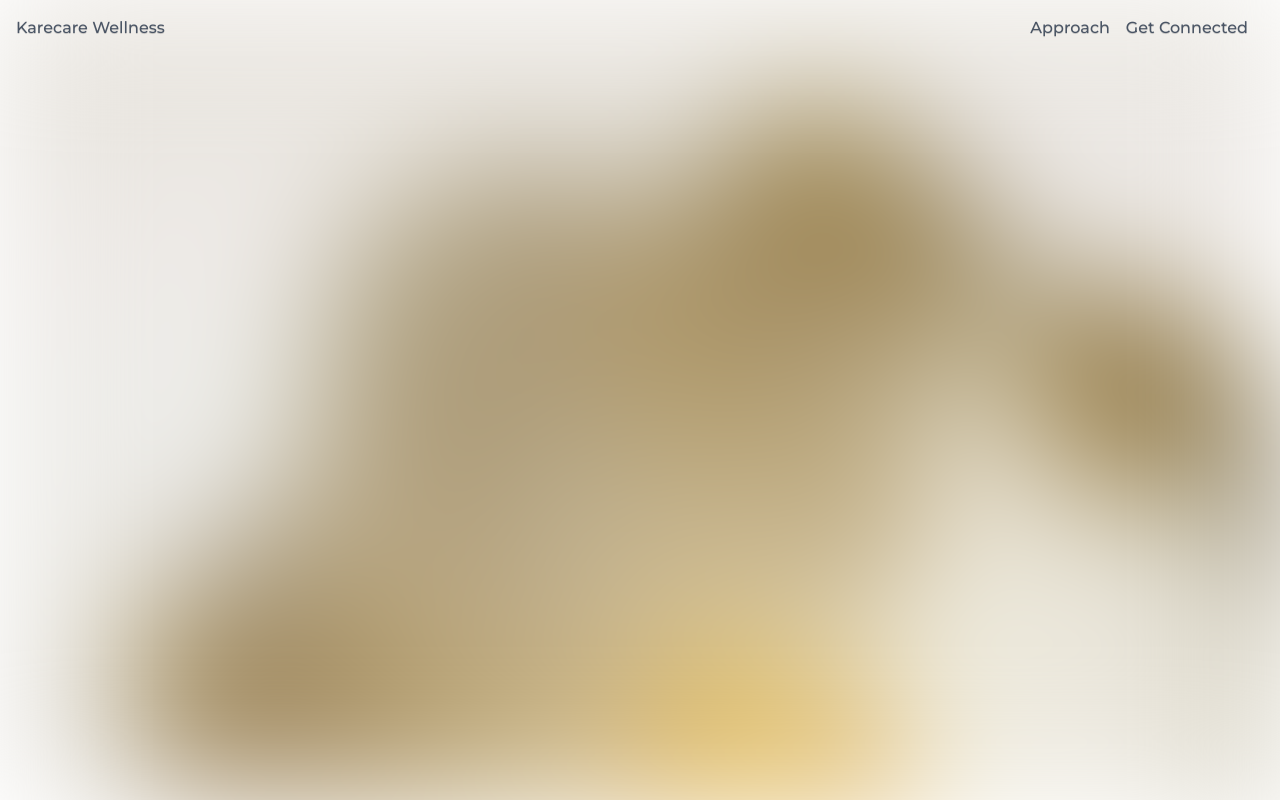
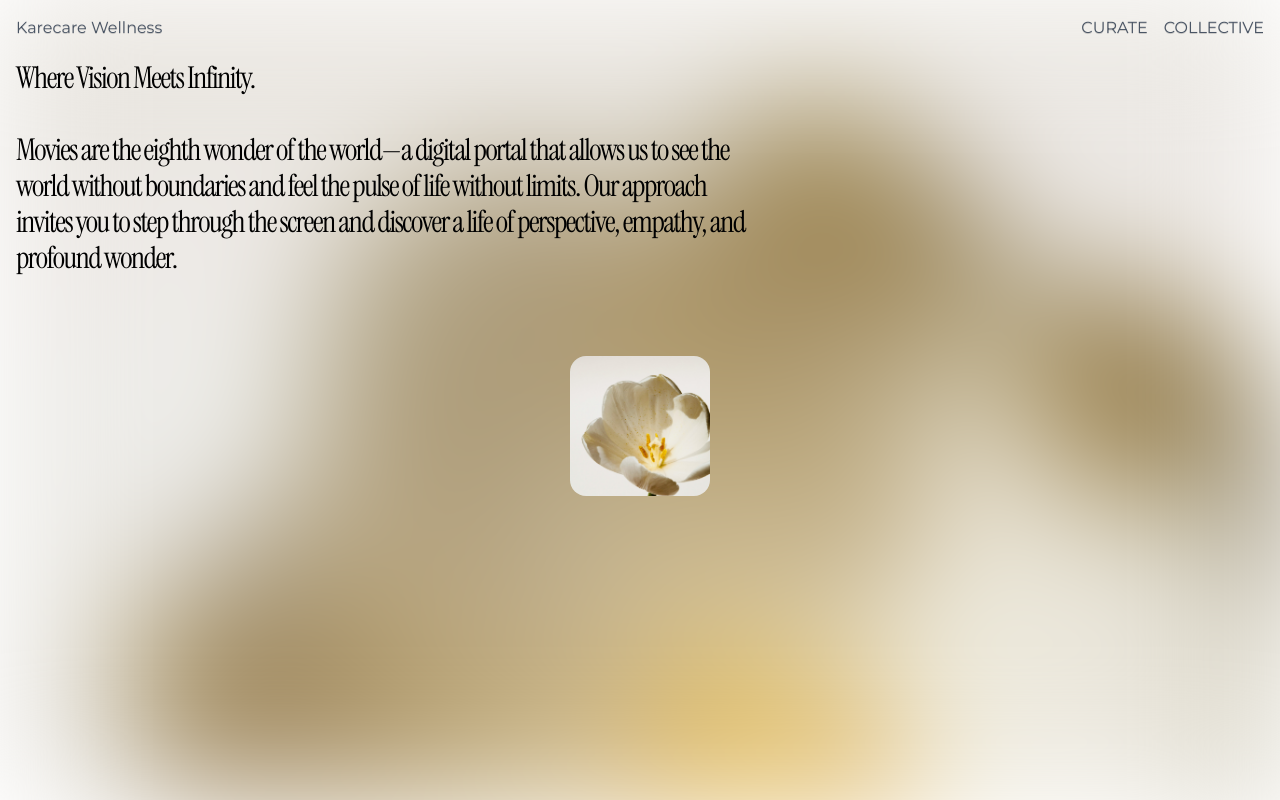
Before and after one commit to himanshuone/iHaveSeen, a React (Vite) app: page / in a window 1280 px wide. Built offline with nearby package versions, Linux system fonts and the light colour scheme.

Commit message:
almost completed landing page

```diff
--- a/src/index.css
+++ b/src/index.css
@@ -1,6 +1,13 @@
-
+@import url('https://fonts.googleapis.com/css2?family=Bodoni+Moda:ital,opsz,wght@0,6..96,400..900;1,6..96,400..900&family=Instrument+Serif:ital@0;1&display=swap');
 @import url('https://fonts.googleapis.com/css2?family=Montserrat:wght@400;500;700&display=swap');
 @import "tailwindcss";
 @theme {
   --font-montserrat: "Montserrat", sans-serif;
 }
+
+
+.font-condensed {
+  font-family: 'Bodoni Moda', serif;
+  /* Adjust 65 to make it thinner or wider */
+  font-variation-settings: "wdth" 65;
+}
--- a/src/layouts/MainLayout.jsx
+++ b/src/layouts/MainLayout.jsx
@@ -13,16 +13,51 @@ function MainLayout() {
       >
 
       </div>
-<div className="relative flex flex-col justify-between w-screen px-4 text-gray-600 text-shadow-2xs font-medium       lg:flex xl:flex-row sm:flex-col ">
+      <div className="relative p-4">
+
+        {/* Nav */}
+        <div className="relative flex flex-col justify-between w-full text-gray-600 text-shadow-2xs font-extralight      lg:flex xl:flex-row sm:flex-col ">
           <div>
-        <h1 className=" font-[montserrat]  pt-4">Karecare Wellness</h1>
+            <h1 className=" font-[montserrat] ">Karecare Wellness</h1>
           </div>
-<div className="flex">
-        <h1 className="font-[montserrat]  pt-4">Approach</h1>
-        <h1 className="font-[montserrat]  px-4 pt-4">Get Connected</h1>
+          <div className="flex gap-4">
+            <h1 className="font-[montserrat]  ">CURATE</h1>
+            <h1 className="font-[montserrat] ">COLLECTIVE</h1>
 
           </div>
         </div>
+        {/* Nav--end */}
+        <div className="flex flex-col">
+          <div className=" xl:w-1/5 flex">
+
+          </div>
+          <div className="flex-1 mt-5">
+            <div className="xl:w-3/5 lg:w-3/5 text-3xl font-['Instrument_Serif']">
+              <h1 className=" tracking-tighter">
+                Where Vision Meets Infinity.    </h1>
+              <br>
+              </br>
+              <h1 className=" tracking-tighter ">
+                Movies are the eighth wonder of the world—a digital portal that allows us to see the world without boundaries and feel the pulse of life without limits. Our approach invites you to step through the screen and discover a life of perspective, empathy, and profound wonder.  </h1>
+
+            </div>
+          </div>
+          <div className="flex w-full justify-center mt-20">
+            <div className="flex items-center w-35 h-35 border-0 rounded-2xl overflow-hidden">
+  <img
+    src={background}
+    alt=""
+    className="w-39 "
+  /> </div></div>
+
+
+
+        </div>
+
+
+
+      </div>
+
 
     </>
   );
```
Lines whose indentation alone changed are shown as unchanged.
